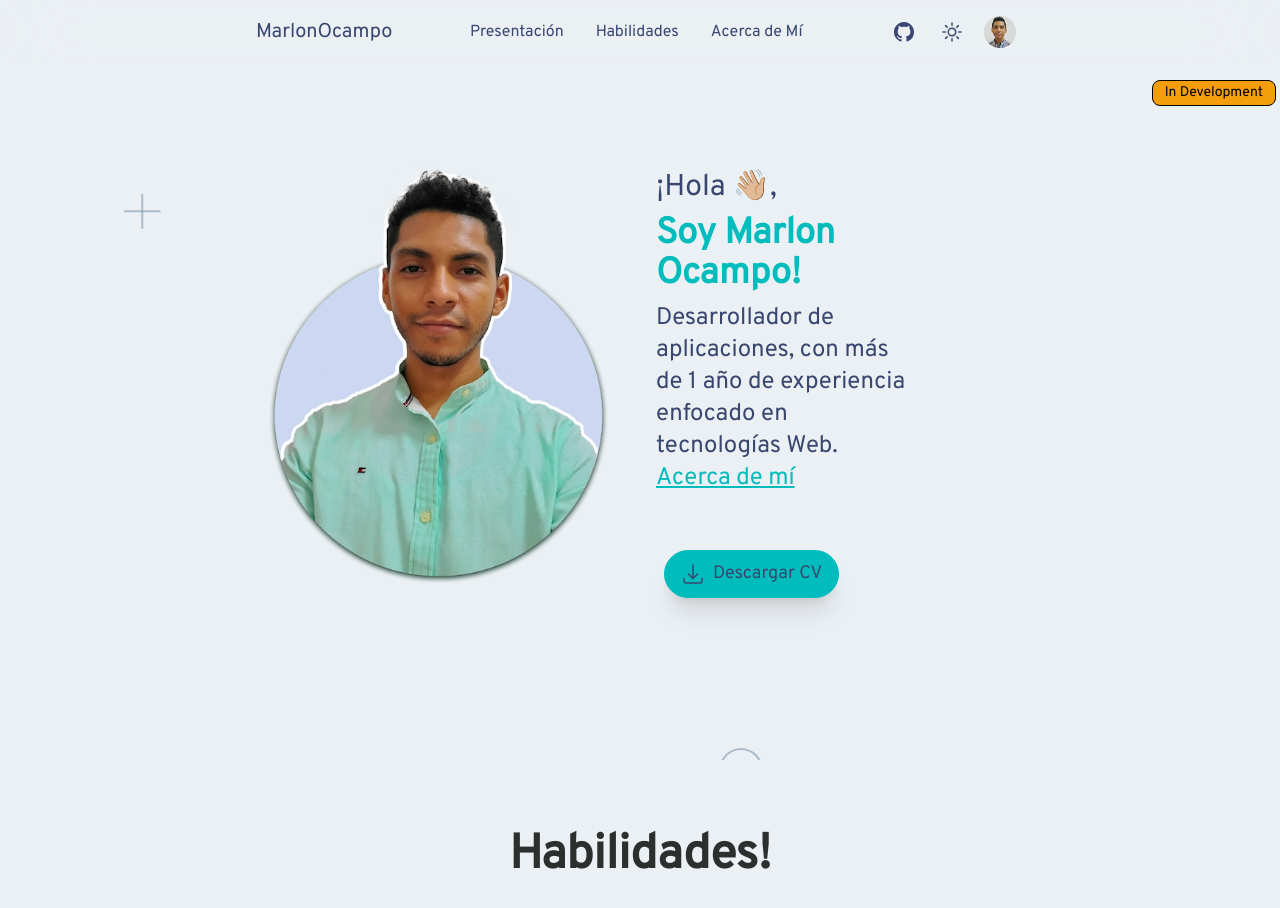
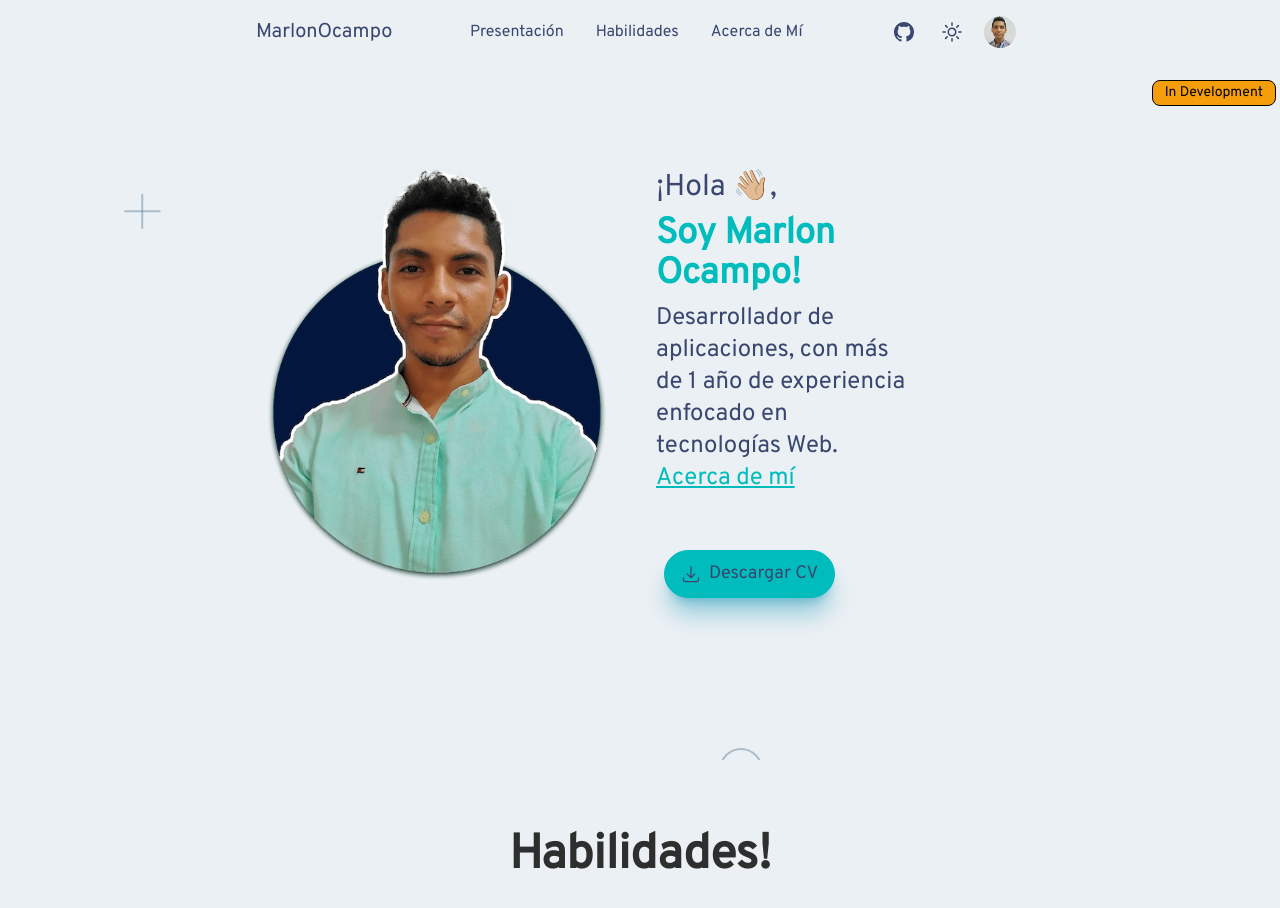
Before and after one commit to marlonocampo/portfolio, a React (Vite) app: page / in a window 1280 px wide. Shown: the top 908 px of the page. Built offline with nearby package versions, Linux system fonts and the light colour scheme.

Commit message:
mejorando estilos

```diff
--- a/src/assets/icons/DownloadIcon.tsx
+++ b/src/assets/icons/DownloadIcon.tsx
@@ -1,5 +1,5 @@
 export const DownloadIcon = (): JSX.Element => (
-  <svg className='w-6 h-6' xmlns='http://www.w3.org/2000/svg' fill='none' viewBox='0 0 24 24' strokeWidth='1.5' stroke='currentColor'>
+  <svg className='w-5 h-5' xmlns='http://www.w3.org/2000/svg' fill='none' viewBox='0 0 24 24' strokeWidth='1.5' stroke='currentColor'>
     <path strokeLinecap='round' strokeLinejoin='round' d='M3 16.5v2.25A2.25 2.25 0 005.25 21h13.5A2.25 2.25 0 0021 18.75V16.5M16.5 12L12 16.5m0 0L7.5 12m4.5 4.5V3' />
   </svg>
 )
--- a/src/components/sections/presentation/Presentation.tsx
+++ b/src/components/sections/presentation/Presentation.tsx
@@ -4,8 +4,8 @@ import { DownloadIcon } from '@assets/¨icons/DownloadIcon'
 export function Presentation (): JSX.Element {
   const photoProfileTheme = (): string => {
     const { isDark } = useContext(ThemeContext)
-    if (isDark) return '/src/assets/images/profileDark.webp'
-    return '/src/assets/images/profileLight.webp'
+    if (isDark) return '/src/assets/images/profileLight.webp'
+    return '/src/assets/images/profileDark.webp'
   }
 
   return (
@@ -21,7 +21,10 @@ export function Presentation (): JSX.Element {
             Desarrollador de aplicaciones, con más de 1 año de experiencia enfocado en tecnologías Web.<br />
             <a className='text-info' href='#'>Acerca de mí</a>
           </p>
-          <a href='#' className='prose text-lg btn decoration-transparent rounded-full mt-12 shadow-xl btn-info capitalize text-secondary mx-2'>
+          <a
+            href='#' className='prose btn btn-info text-lg decoration-transparent hover:bg-info-content
+            rounded-full mt-12 shadow-xl shadow-cyan-600/40 capitalize text-secondary mx-2'
+          >
             <DownloadIcon />
             Descargar CV
           </a>
--- a/tailwind.config.js
+++ b/tailwind.config.js
@@ -35,6 +35,7 @@ export default {
           'secondary-content': '#edf1ff',
           'secondary-focus': '#1f2c55',
           info: '#01bebe',
+          'info-content': '#02a5a5',
           'font-size': '16px',
           white: '#cfd7f1',
           neutral: '#3d4451',
@@ -46,6 +47,7 @@ export default {
           'secondary-content': '#131d3f',
           'secondary-focus': '#e1e9f0',
           info: '#01bebe',
+          'info-content': '#02a5a5',
           'font-size': '16px',
           white: '#cfd7f1',
           neutral: '#3d4451',
```
Also changed, not shown: src/assets/images/profileDark.webp, src/assets/images/profileLight.webp.
